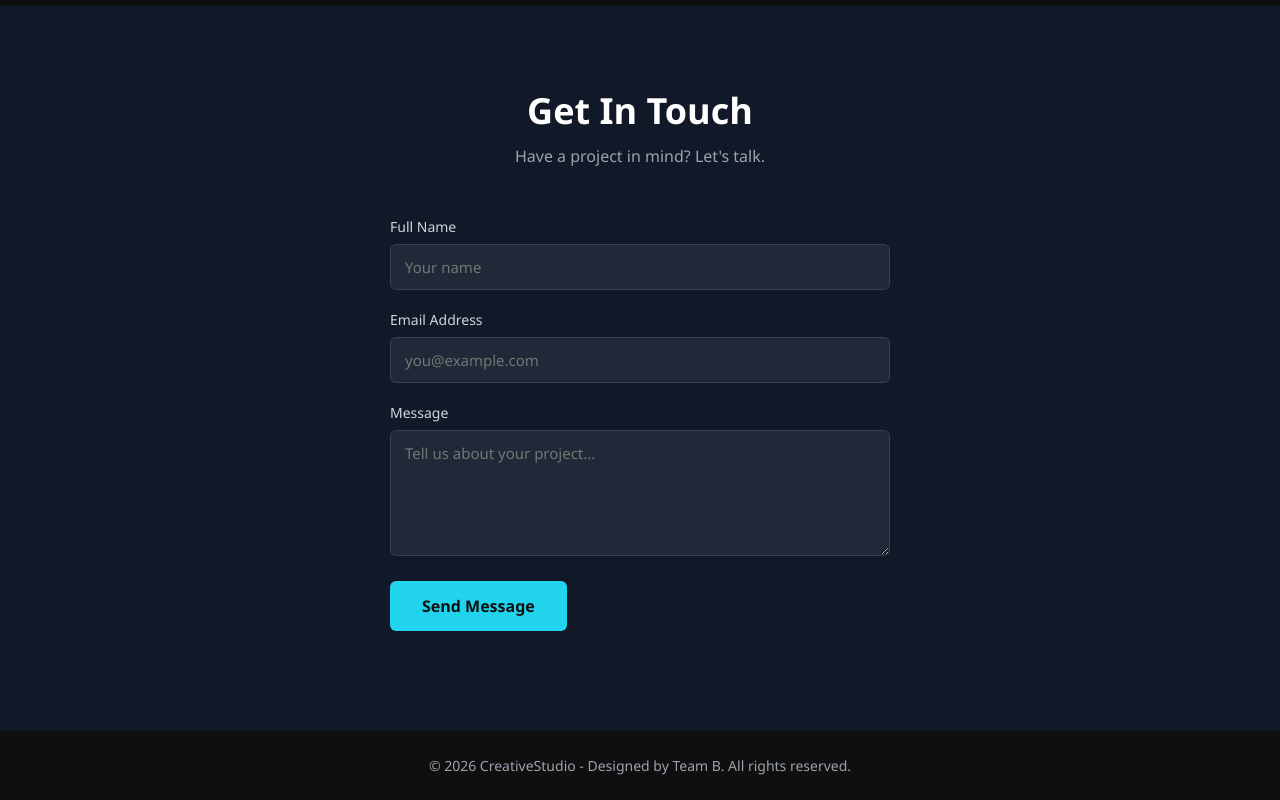
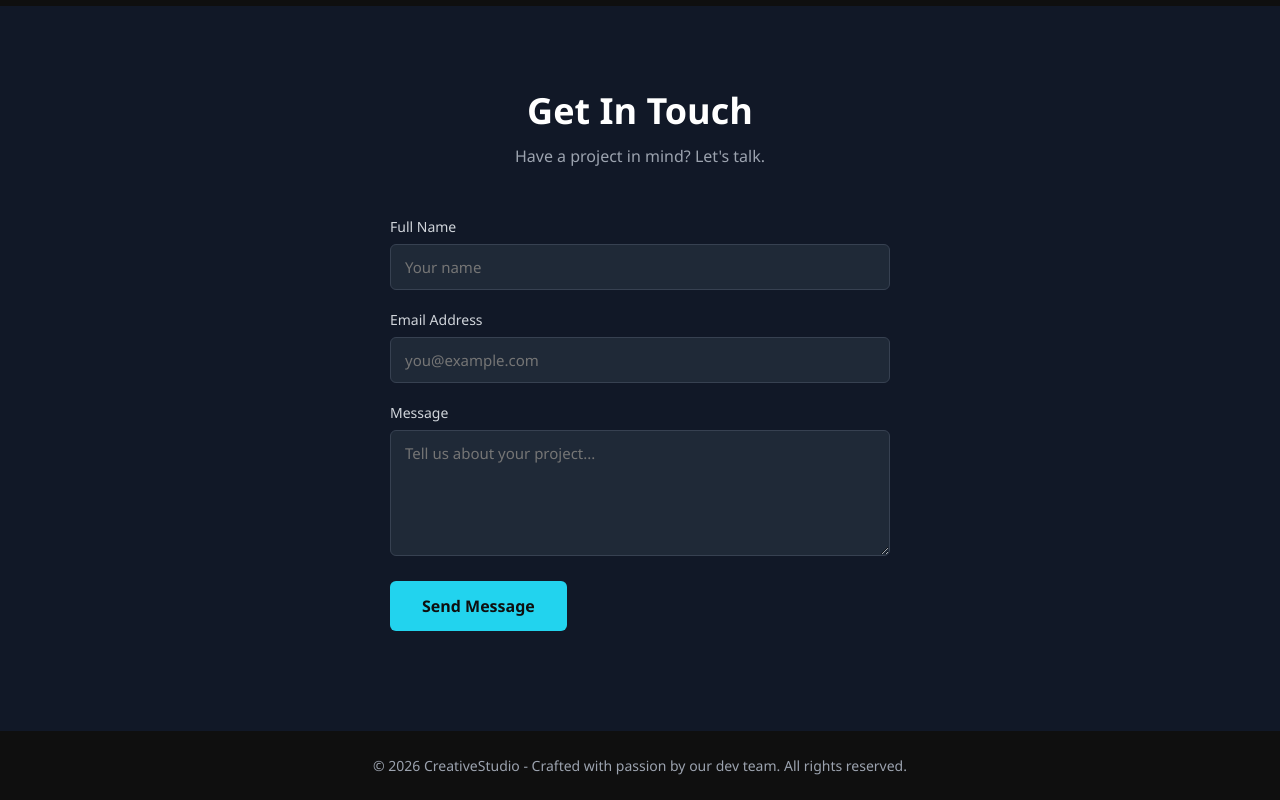
Before and after one commit to daradula/portfolio-agency-devops-assignment, a plain HTML site: page src/index.html in a window 1280 px wide. Shown: the part 1344-2144 px from the top of the page. Drawn offline with Linux system fonts and the light colour scheme.

Commit message:
docs: update footer credit text (feature branch version)

```diff
--- a/src/index.html
+++ b/src/index.html
@@ -106,7 +106,7 @@
 
     <!-- Footer -->
     <footer class="footer">
-        <p>&copy; 2026 CreativeStudio - Designed by Team B. All rights reserved.</p>
+        <p>&copy; 2026 CreativeStudio - Crafted with passion by our dev team. All rights reserved.</p>
     </footer>
 
     <script src="scripts/script.js"></script>
```
